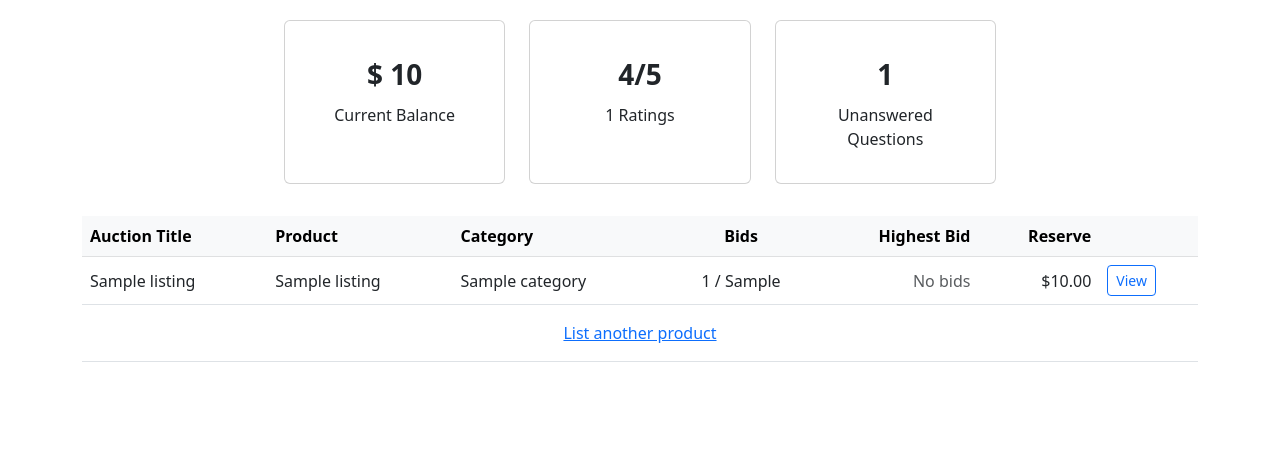
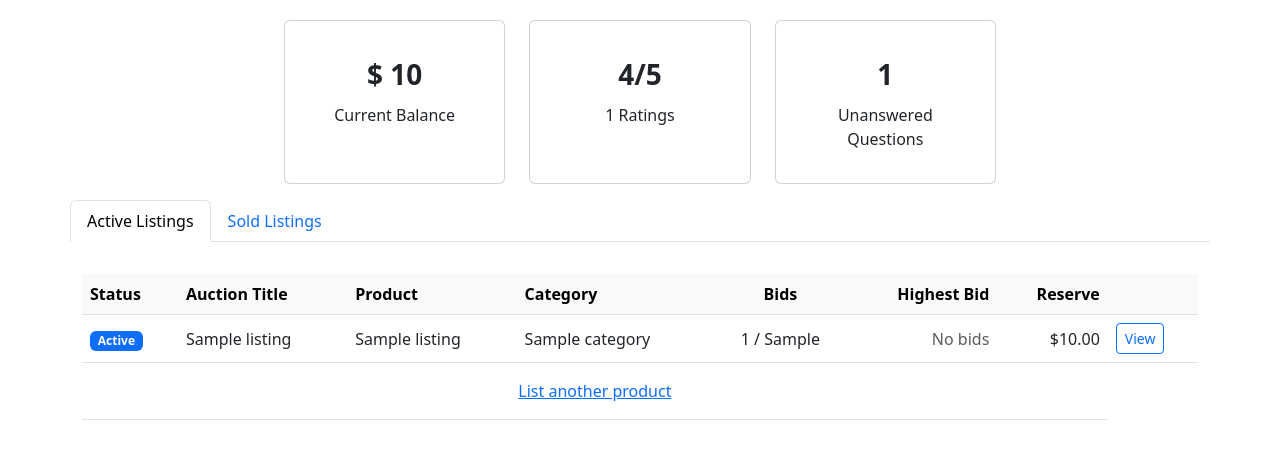
Before and after one commit to fzhou1010/nittanyauction-phase2, a Flask app: template templates/seller/dashboard.html in a window 1280 px wide. Shown: the part 178-637 px from the top of the page. Run offline with Flask 3, Linux system fonts and the light colour scheme; the template is opened without the code that fills it: most values are stand-ins (such as "Sample title", 1, 10 or a date in 2020).

Commit message:
fix: fixed adding another listing doesn't appear after every listing feat: implemented seperate views for sold and active listings

```diff
--- a/schema.sql
+++ b/schema.sql
@@ -84,7 +84,7 @@ CREATE TABLE IF NOT EXISTS Categories (
     parent_category TEXT,
     PRIMARY KEY (category_name)
 );
-
+-- add condition
 CREATE TABLE IF NOT EXISTS Auction_Listings (
     Seller_Email TEXT NOT NULL,
     Listing_ID INTEGER NOT NULL,
@@ -145,7 +145,6 @@ CREATE TABLE IF NOT EXISTS Questions (
     Seller_Email TEXT NOT NULL,
     Listing_ID INTEGER NOT NULL,
     Bidder_Email TEXT NOT NULL,
-    question_title TEXT NOT NULL,
     question_text TEXT NOT NULL,
     answer_text TEXT,
     answered INTEGER DEFAULT 0, -- whether the question has been answered or not
--- a/templates/seller/dashboard.html
+++ b/templates/seller/dashboard.html
@@ -40,10 +40,26 @@
         </div>
     </div>
     <!-- Listing Dashboard -->
-    <div class="table-responsive mt-3">
+    <!-- should use tabs instead -->
+    <ul class="nav nav-tabs" role="tablist">
+        <li id="active_questions" class="nav-item">
+            <button class="nav-link active" data-bs-toggle="tab" data-bs-target="#active_listings_table">
+                Active Listings
+            </button>
+        </li>
+        <li id="answered_questions" class="nav-item">
+            <button class="nav-link" data-bs-toggle="tab" data-bs-target="#sold_listings_table">
+                Sold Listings
+            </button>
+        </li>
+    </ul>
+    <div class="tab-content mt-3">
+    <!--active listings table -->
+        <div class="tab-pane fade show active table-responsive mt-3" id="active_listings_table">
             <table class="table table-hover align-middle">
                 <thead class="table-light">
                     <tr>
+                        <th>Status</th>
                         <th>Auction Title</th>
                         <th>Product</th>
                         <th>Category</th>
@@ -56,6 +72,7 @@
                 <tbody>
                     {% for listing in active_listings %}
                     <tr>
+                        <td><span class="badge bg-primary">Active</span></td>
                         <td>{{ listing['Auction_Title'] }}</td>
                         <td>{{ listing['Product_Name'] }}</td>
                         <td>{{ listing['Category'] }}</td>
@@ -74,11 +91,6 @@
                                 class="btn btn-sm btn-outline-primary">View</a>
                         </td>
                     </tr>
-                <tr>
-                    <td colspan="7" class="text-center text-muted p-3">
-                        <a href="{{ url_for('seller.list_product') }}">List another product</a>
-                    </td>
-                </tr>
                     {% else %}
                     <tr>
                         <td colspan="7" class="text-center text-muted py-4">
@@ -87,8 +99,60 @@
                         </td>
                     </tr>
                     {% endfor %}
+                    {% if active_listings %}
+                    <tr>
+                        <td colspan="7" class="text-center text-muted p-3">
+                            <a href="{{ url_for('seller.list_product') }}">List another product</a>
+                        </td>
+                    </tr>
+                    {%endif%}
                 </tbody>
             </table>
+        </div>
+        <!-- sold listings table -->
+        <div class="tab-pane fade table-responsive mt-3" id="sold_listings_table">
+            <table class="table table-hover align-middle">
+                <thead class="table-light">
+                    <tr>
+                        <th>Status</th>
+                        <th>Auction Title</th>
+                        <th>Product</th>
+                        <th>Category</th>
+                        <th>Buyer Email</th>
+                        <th>Payment</th>
+                        <th>Date</th>
+                        <th></th>
+                    </tr>
+                </thead>
+                <tbody>
+                    {% for listing in sold_listings %}
+                    <tr>
+                        <td><span class="badge text-danger">Sold</span></td>
+                        <td>{{ listing['Auction_Title'] }}</td>
+                        <td>{{ listing['Product_Name'] }}</td>
+                        <td>{{ listing['Category'] }}</td>
+                        {% if listing['Buyer_Email']%}
+                            <td>{{listing['Buyer_Email']}}</td>
+                            <td>{{listing['Payment']}}</td>
+                            <td>{{listing['Date']}}</td>
+                        {% else %}
+                            <td colspan="3" class="text-center text-muted py-4">
+                                Transaction Pending
+                            </td>
+                        {%endif%}
+                        <td>
+                            <a href="{{ url_for('listings.detail', seller_email=session['email'], listing_id=listing['Listing_ID']) }}"
+                                class="btn btn-sm btn-outline-primary">View</a>
+                        </td>
+                    </tr>
+                    {%else%}
+                    <tr>
+                        <td colspan="8" class="col-md-6 text-center text-muted p-3">There are no sold listings currently</td>
+                    </tr>
+                    {% endfor %}
+                </tbody>
+            </table>
+        </div>
     </div>
 </div>
 
```
Also changed, not shown: routes/seller.py (+22 -5 lines). Lines whose indentation alone changed are shown as unchanged.
